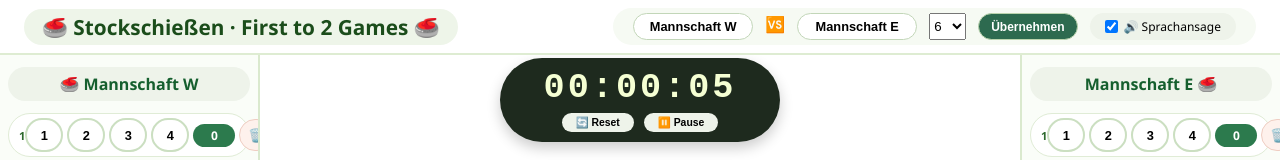
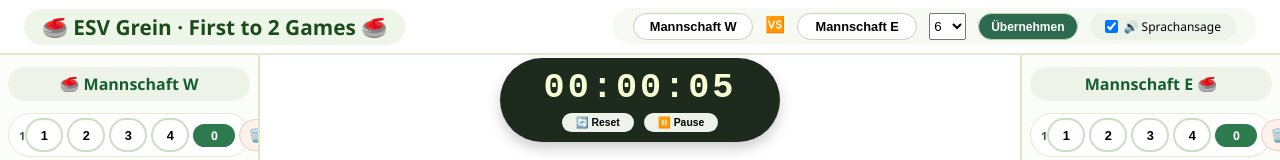
Before and after one commit to rolandkoll99-droid/Stockschiessen-2026, a plain HTML site: page index.html in a window 1280 px wide. Shown: the top 160 px of the page. Drawn offline with Linux system fonts and the light colour scheme.

Commit message:
Update index.html

```diff
--- a/index.html
+++ b/index.html
@@ -3,7 +3,7 @@
 <head>
     <meta charset="UTF-8">
     <meta name="viewport" content="width=device-width, initial-scale=1.0, user-scalable=no, viewport-fit=cover">
-    <title>Stockschießen | 1920x1080 | Zentrale Riesen-Ergebnisse + kompakte Eingabe</title>
+    <title>ESV Grein | 1920x1080 | Zentrale Riesen-Ergebnisse + kompakte Eingabe</title>
     <style>
         * {
             margin: 0;
@@ -372,7 +372,7 @@
 <div class="dashboard">
     <!-- Kopfzeile – Timer wurde hier rausgenommen und nach oben ins Zentrum verschoben -->
     <div class="top-bar">
-        <h1>🥌 Stockschießen · First to 2 Games 🥌</h1>
+        <h1>🥌 ESV Grein · First to 2 Games 🥌</h1>
         <div class="settings-group">
             <input type="text" id="teamANameSide" class="team-name-input" value="Mannschaft W">
             <span>🆚</span>
```
